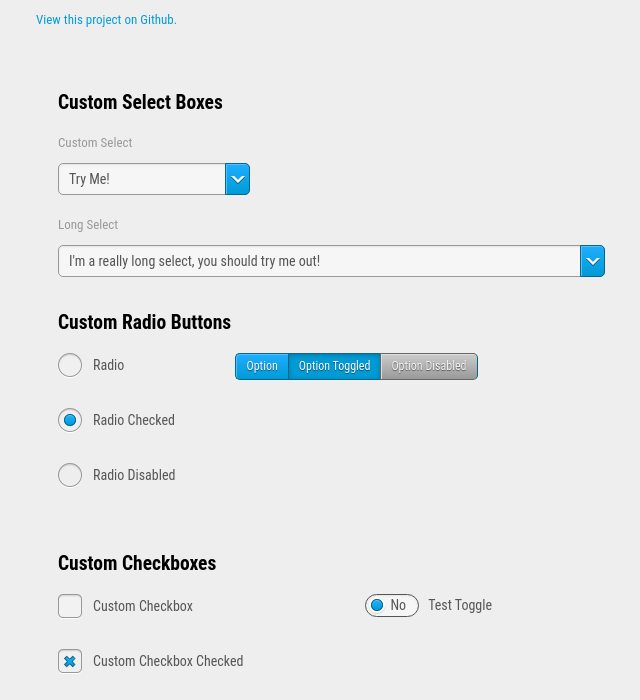
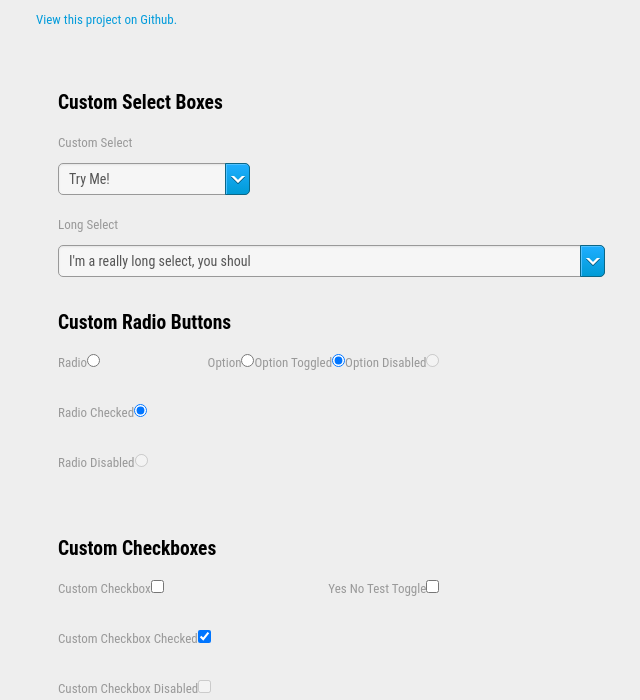
Before and after one commit to Travel-Agent/prototype-ui-toolkit, a plain HTML site: page index.html in a window 1280 px wide. Shown: the part 100-800 px from the top of the page, without its empty margins (284-924 px from the left). Drawn offline with Linux system fonts and the light colour scheme.

Commit message:
Creating a Prototype-less version called vanillaUI for when you don't need a library, just custom form elements.

```diff
--- a/index.html
+++ b/index.html
@@ -13,8 +13,7 @@
     <link rel="stylesheet" href="src/css/prototypeui.css" type="text/css"/>
     <link href='http://fonts.googleapis.com/css?family=Carter+One&v1' rel='stylesheet' type='text/css' />
 
-    <script src="src/js/prototype.js"></script>
-    <script src="src/js/prototype-ui.1.1.js"></script>
+    <script src="src/js/vanilla-ui-1.0.0.js"></script>
 
     <!--[if lt IE 9]>
         <script src="//html5shiv.googlecode.com/svn/trunk/html5.js"></script>
@@ -48,12 +47,12 @@
                         </select>
                     </div>
                     <script>
-                        Event.observe(window, 'load', function () {
-                            prototypeUI.customSelects({
-                                selectElements: $$('select[name="country"]'),
-                                truncateAmount: 36
-                            });
-                        }.bind(window));
+                        // Event.observe(window, 'load', function () {
+                        //     prototypeUI.customSelects({
+                        //         selectElements: $$('select[name="country"]'),
+                        //         truncateAmount: 36
+                        //     });
+                        // }.bind(window));
                     </script>
                 </li>
                 <li>
@@ -68,12 +67,12 @@
                         </select>
                     </div>
                     <script>
-                        Event.observe(window, 'load', function () {
-                            prototypeUI.customSelects({
-                                selectElements: $$('select[name="address-select"]'),
-                                truncateAmount: 255
-                            });
-                        }.bind(window));
+                        // Event.observe(window, 'load', function () {
+                        //     prototypeUI.customSelects({
+                        //         selectElements: $$('select[name="address-select"]'),
+                        //         truncateAmount: 255
+                        //     });
+                        // }.bind(window));
                     </script>
                 </li>
                 <li>
@@ -119,11 +118,11 @@
                         </li>
                     </ul>
                     <script>
-                        Event.observe(window, 'load', function() {
-                            prototypeUI.customRadios({
-                                radioElements: $$('.radio-list input')
-                            });
-                        }.bind(window));
+                        // Event.observe(window, 'load', function() {
+                        //     prototypeUI.customRadios({
+                        //         radioElements: $$('.radio-list input')
+                        //     });
+                        // }.bind(window));
                     </script>
                 </li>
                 <li>
@@ -167,11 +166,11 @@
                         </li>
                     </ul>
                     <script>
-                        Event.observe(window, 'load', function() {
-                            prototypeUI.customCheckboxes({
-                                radioElements: $$('.checkbox-list input')
-                            });
-                        }.bind(window));
+                        // Event.observe(window, 'load', function() {
+                        //     prototypeUI.customCheckboxes({
+                        //         radioElements: $$('.checkbox-list input')
+                        //     });
+                        // }.bind(window));
                     </script>
                 </li>
                 <li>
@@ -180,13 +179,13 @@
                         <input id="incrememnter-sample" type="input" class="input-text incrementer" value="1" />
                     </div>
                     <script>
-                        Event.observe(window, 'load', function() {
-                            prototypeUI.customIncrement({
-                                incrementElement: $$('input.incrementer'),
-                                valMinimum: 0,
-                                valMaximum: 10000
-                            });
-                        });
+                        // Event.observe(window, 'load', function() {
+                        //     prototypeUI.customIncrement({
+                        //         incrementElement: $$('input.incrementer'),
+                        //         valMinimum: 0,
+                        //         valMaximum: 10000
+                        //     });
+                        // });
                     </script>
                 </li>
             </ul>
--- /dev/null
+++ b/src/js/vanilla-ui-1.0.0.js
@@ -0,0 +1,193 @@
+(function (window) {
+  //'use strict';
+
+  // Cache the querySelector/All for easier and faster reuse
+  $V  = document.querySelectorAll.bind(document);
+  $VV = document.querySelector.bind(document);
+
+  // Adding Array Iteration Loop
+  // $('.foo').each(function ( ) { } );
+  NodeList.prototype.forEach = Array.prototype.forEach;
+
+  // Find Next Sibling
+  function nextElementSibling(el) {
+    do { el = el.nextSibling } while ( el && el.nodeType !== 1 )
+    return el
+  }
+
+  // Find Previous Sibling
+  function prevElementSibling(el) {
+    do { el = el.prevSibling } while ( el && el.nodeType !== 1 )
+    return el
+  }
+
+
+  // Event Listeners
+  function addEventListener(el, eventName, handler){
+    if(el.addEventListener){
+      el.addEventListener(eventName, handler);
+    }else{
+      el.attachEvent('on' + eventName, handler);
+    }
+  }
+
+  /*
+   *
+   *
+   *
+   */
+
+    function vanillaUI(options){
+
+      if(options){
+        this.defaultTruncate = options.truncate;
+        this.defaultSelect = options.select;
+        this.defaultRadio = options.radio;
+        this.defaultCheckbox = options.checkbox;
+        this.defaultIncrement = options.increment;
+      }else{
+        this.defaultTruncate = 36;
+        this.defaultSelect = $V('select');
+        this.defaultRadio = $V('input[type="radio"]');
+        this.defaultCheckbox = $V('input[type="checkbox"]');
+        this.defaultIncrement = $V('input.increment');
+      }
+
+    }
+
+    vanillaUI.prototype.customSelect = function(options){
+
+      var selectElements,
+          truncateAmount;
+
+      if(options !== undefined){
+        // Determine What Select Elements will apply to this Method.
+        if(options.select !== undefined){
+          selectElements = $V(options.select);
+        }else{
+          selectElements = this.defaultSelect;
+        }
+
+        if(options.truncate !== undefined){
+          truncateAmount = options.truncate;
+        }else{
+          truncateAmount = this.defaultTruncate;
+        }
+      }else{
+        selectElements = this.defaultSelect;
+        truncateAmount = this.defaultTruncate;
+      }
+
+      if(selectElements.length > 0){
+        selectElements.forEach(function(el){
+          var title,
+              selectedEl,
+              elParent,
+              elNext,
+              elShivContent,
+              elShiv;
+
+          el.style.zIndex = 10;
+          el.style.opacity = 0;
+          el.style.filter = 'alpha(opacity="0")';
+          el.style.cursor = 'pointer';
+          el.style.position = 'absolute';
+
+          if(el.classList){
+            el.classList.add('custom')
+          }else{
+            el.className += ' custom';
+          }
+
+          el.setAttribute('data-truncate', truncateAmount);
+
+          elParent = el.parentNode;
+
+          elParent.style.position = 'relative';
+
+          if(elParent.classList){
+            elParent.classList.add('select-container');
+          }else{
+            elParent.className += ' select-container';
+          }
+
+          title = el.children[0].innerHTML.trim().substring(0,truncateAmount);
+
+          selectedEl = el[el.selectedIndex].text;
+
+          if(selectedEl.length > 0){
+            title = selectedEl.trim().substring(0,truncateAmount);
+          }
+
+          if(el.nextElementSibling || nextElementSibling(el) === null){
+            elShivContent = '<span class="custom-shiv">' + title + '<i></i></span>';
+            el.insertAdjacentHTML('afterend', elShivContent);
+          }
+          elShiv = el.nextElementSibling || nextElementSibling(el);
+
+          addEventListener(el, 'change', function(event){
+            this.updateShivs();
+          }.bind(this));
+
+          addEventListener(el, 'mouseover', function(event){
+            if(elShiv.classList){
+              elShiv.classList.add('hover');
+            }else{
+              elShiv.className += ' hover';
+            }
+          });
+
+          addEventListener(el, 'mouseout', function(event){
+            if(elShiv.classList){
+              elShiv.classList.remove('hover');
+            }else{
+              elShiv.className = elShiv.className.replace(new RegExp('(^| )' + className.split(' ').join('|') + '( |$)', 'gi'), ' ');
+            }
+          });
+
+          this.updateSelects();
+
+        }.bind(this));
+      }
+
+    };
+
+    vanillaUI.prototype.updateShivs = function(){
+
+      $V('.custom-shiv').forEach(function(el){
+        var elSelect,
+            valOption,
+            valTruncate;
+
+            elSelect = el.previousSibling || el.prevElementSibling;
+            valTruncate = elSelect.getAttribute('data-truncate');
+            valOption = elSelect[elSelect.selectedIndex].text;
+            el.innerHTML = valOption.trim().substring(0,valTruncate) + '<i></i>';
+
+      });
+
+    };
+
+    vanillaUI.prototype.updateSelects = function(){
+
+      $V('.custom-shiv').forEach(function(el){
+        var elSelect;
+
+        elSelect = el.previousSibling || el.prevElementSibling;
+
+        elSelect.style.width  = el.offsetWidth + 'px';
+        elSelect.style.height = el.offsetHeight + 'px';
+      });
+
+    };
+
+    var ui = new vanillaUI();
+
+    document.addEventListener('DOMContentLoaded', function(){
+      ui.customSelect({
+        truncate: 35,
+        select: 'select'
+      });
+    });
+
+})();
--- a/src/less/prototypeui.less
+++ b/src/less/prototypeui.less
@@ -93,7 +93,7 @@ select.custom {
     background: rgba(255,255,255,0.5);
     .border-radius(5px);
     .box-shadow(inset 0px 1px 2px #e3e3e3);
-    span {
+    i {
         position: absolute;
         right: 0;
         top: 0;
@@ -116,7 +116,7 @@ select.custom {
     }
     &.hover {
         background: @white;
-        span:after {
+        i:after {
             content: '';
             position: absolute;
             display: block;
```
Also changed, not shown: src/css/prototypeui.css.
